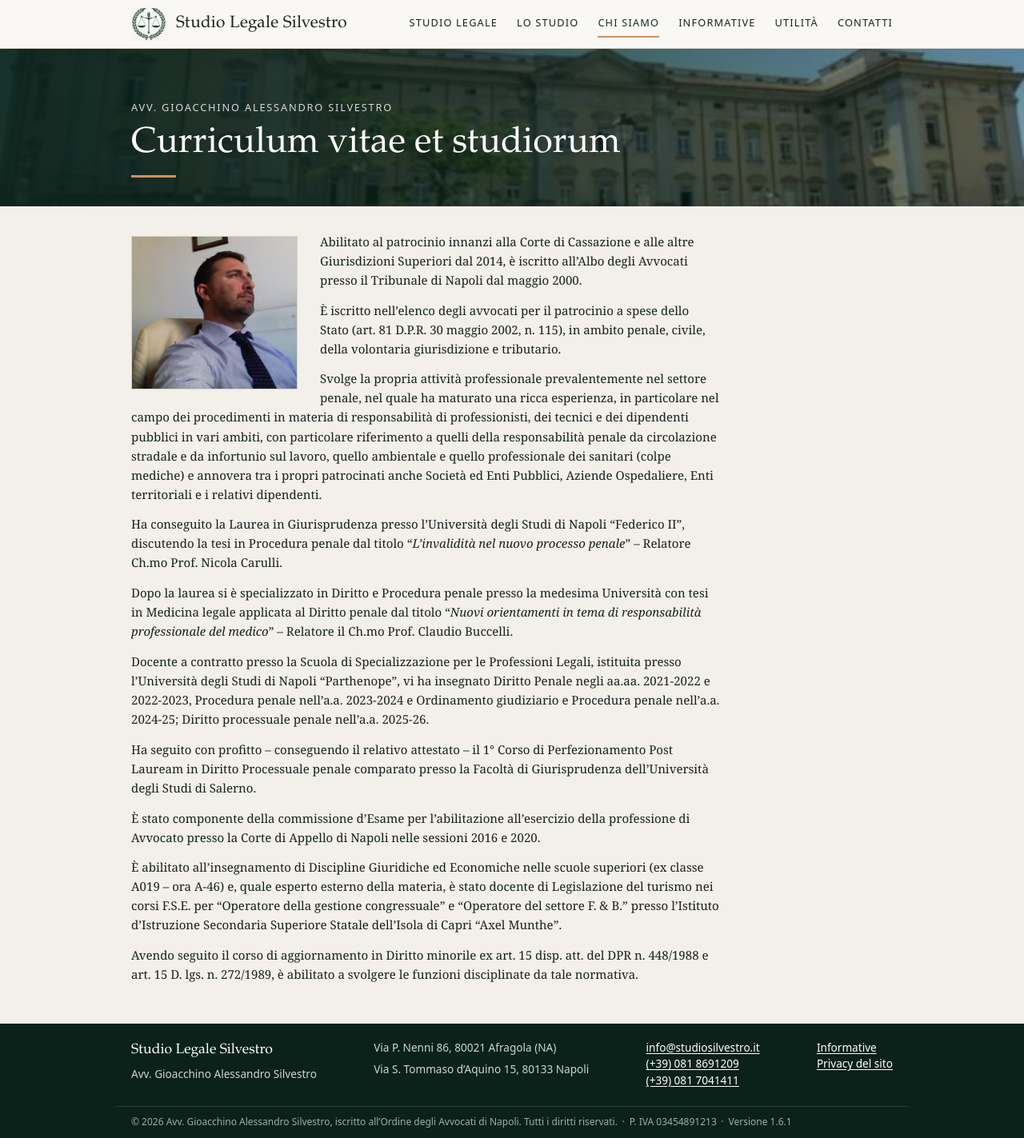
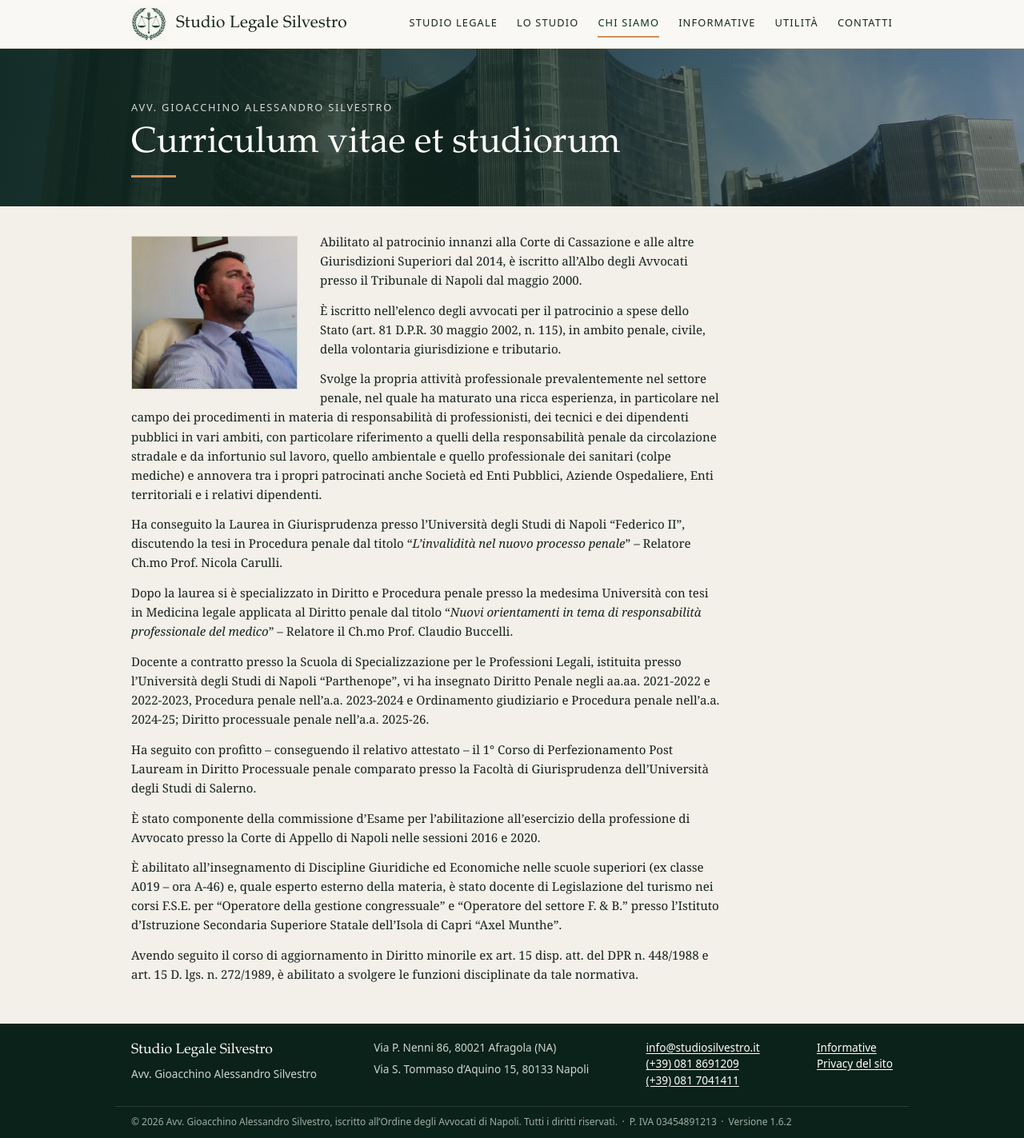
Before and after one commit to giasone70/studio-legale, a Jekyll site: the page built from pagine/curriculum.md, in a window 1280 px wide. Shown: the whole page at 80% size. Built offline with Jekyll 4.4.1, drawn with Linux system fonts in a browser that asks for light colours.

Commit message:
Versione 1.6.2: nuovi sfondi nei curriculum dell'Avv. Silvestro (Palazzo di Giustizia di Napoli) e dell'Avv. Cotza (Tribunale di Roma)
Co-Authored-By: Claude Opus 5.5 <noreply@anthropic.com>
Claude-Session: https://claude.ai/code/session_01V4bXXCJnw4L8xuCbcrYY3K

```diff
--- a/_data/versioni.yml
+++ b/_data/versioni.yml
@@ -4,4 +4,4 @@
 # Ogni applicazione in utilita/ ha il proprio numero scritto nel suo file
 # (per il calcolatore: costante VERSIONE in utilita/calcolo-termini-penali/index.html).
 
-sito: 1.6.1
+sito: 1.6.2
--- a/pagine/curriculum.md
+++ b/pagine/curriculum.md
@@ -4,7 +4,8 @@ classe: testo-lungo
 title: Curriculum vitae et studiorum
 sopratitolo: Avv. Gioacchino Alessandro Silvestro
 permalink: /chi-siamo/curriculum-vitae-et-studiorum/
-sfondo: /assets/img/sfondi/tribunale-3.jpg
+sfondo: /assets/img/sfondi/palazzo-di-giustizia-napoli-2015.jpg
+sfondo_posizione: center 30%
 description: Abilitato al patrocinio innanzi alla Corte di Cassazione e alle altre Giurisdizioni Superiori dal 2014, è iscritto all’Albo degli Avvocati presso il Tribunale di Napoli dal maggio 2000.
 ---
 
```
Also changed, not shown: assets/img/sfondi/palazzo-di-giustizia-napoli-2015.jpg (added), assets/img/sfondi/tribunale-roma.jpg.
